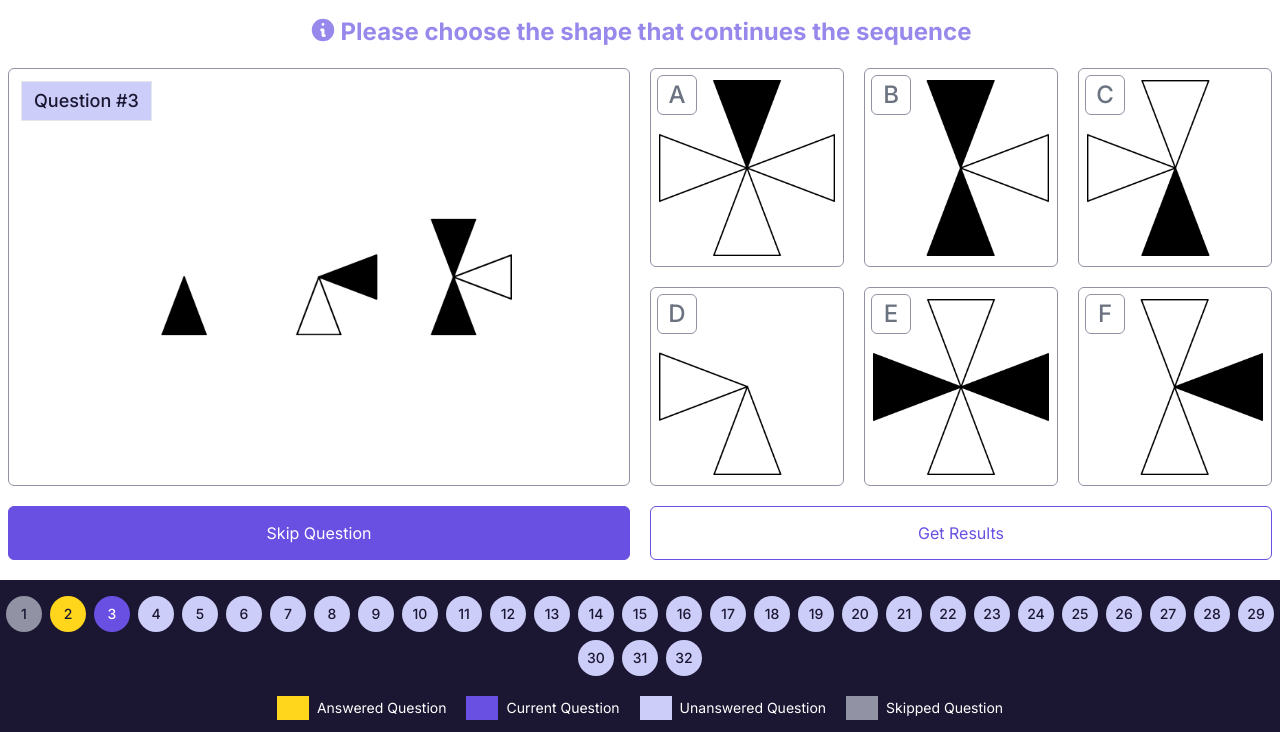
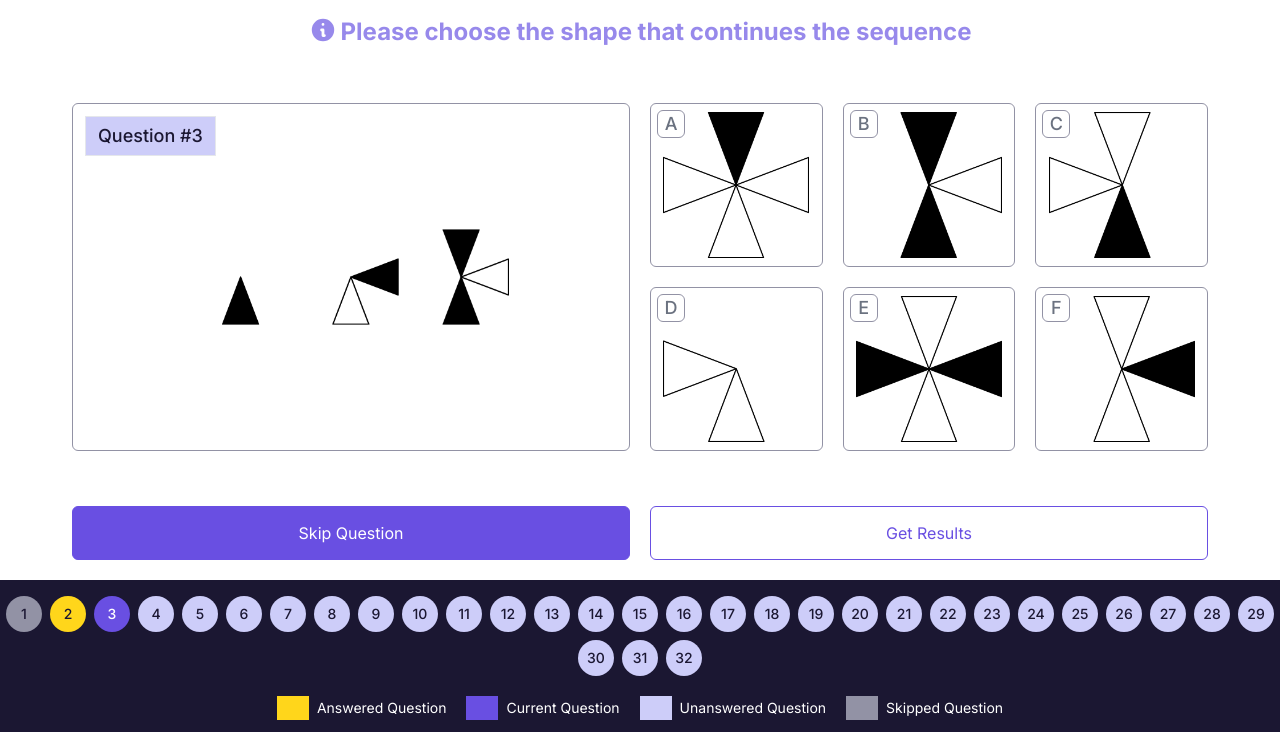
Before and after one commit to isaadgulzar/analyse-my-iq-live, a plain HTML site: page index.html in a window 1280 px wide. Shown: the part 68-800 px from the top of the page. Drawn offline with nearby package versions, Linux system fonts and the light colour scheme.

Commit message:
Add files via upload

```diff
--- a/index.html
+++ b/index.html
@@ -13,14 +13,14 @@
 </head>
 
 <body>
-    <!-- THIS WILL SHOW ON THE WRONG ORIENTATION -->
+    <!-- THIS WILL SHOW ON THE Landscape ORIENTATION -->
     <!-- <div id="turn" class="fixed z-50 h-full w-full bg-white">
         <p class="flex flex-col h-full justify-center items-center space-y-3">
             <img class="h-10 w-10 transform rotate-45" src="./assets/images/rotate.png" alt="">
             <span class="text-purple">Please rotate your device!</span>
         </p>
     </div> -->
-    <div class="flex flex-col justify-between h-screen pb-28 md:pb-48 lg:pb-0 font-inter">
+    <div class="wrapper flex flex-col justify-between h-screen pb-28 sm:pb-40 md:pb-44 lg:pb-0 font-inter">
         <!-- Top bar  -->
         <nav class="bg-dark-blue flex-shrink-0 h-16 px-2">
             <div class="max-w-7xl mx-auto relative flex items-center justify-between space-x-3 md:space-x-7 h-16">
@@ -78,18 +78,18 @@
             </h1>
         </div>
         <!-- content -->
-        <div class="max-w-7xl mx-auto flex-shrink h-full w-full flex flex-col lg:grid lg:grid-cols-2 gap-3 lg:gap-5 items-center justify-center px-2">
-            <div style="background: url(./assets/images/q1.png);" class="question h-1/2 lg:h-4/5 xl:h-full 2xl:h-5/6 flex-shrink w-full relative flex items-center justify-center border border-grey rounded-md">
+        <div class="content-wrapper lg:max-w-6xl 2xl:max-w-7xl mx-auto flex-shrink h-full w-full flex flex-col lg:grid lg:grid-cols-2 gap-3 lg:gap-5 items-center justify-center px-2">
+            <div style="background: url(./assets/images/q1.png);" class="question h-1/2 lg:h-4/5 xl:h-5/6 2xl:h-96 flex-shrink w-full relative flex items-center justify-center border border-grey rounded-md">
                 <span class="absolute left-1.5 md:left-3 top-1.5 md:top-3 text-dark-blue bg-purple-lighter font-medium text-sm md:text-lg border h-7 md:h-10 p-1.5 md:p-3 flex justify-center items-center">
                     Question # <span>3</span>
                 </span>
                 <!-- <p class="text-base md:text-xl"> What's 50% of 500, divided by 5?</p> -->
             </div>
-            <div class="h-1/2 lg:h-4/5 xl:h-full 2xl:h-5/6 w-full grid grid-cols-3 gap-2 lg:gap-5 lg:items-center lg:justify-between">
+            <div class="h-1/2 lg:h-4/5 xl:h-5/6 2xl:h-96 w-full grid grid-cols-3 gap-2 lg:gap-5 lg:items-center lg:justify-between">
                 <div style="background: url(./assets/images/a1_1.png);" class="answer flex flex-wrap items-center h-full border border-grey rounded-md">
                     <input id="checkbox1" type="radio" name="q1" class="hidden">
                     <label for="checkbox1" class="relative flex items-center justify-center md:space-x-5 h-full w-full cursor-pointer px-1.5 md:px-4 py-1.5 md:py-5">
-                        <span class="absolute -top-0.5 -left-0.5 option-num text-gray-500 font-medium text-xs md:text-2xl border border-grey rounded-md w-4 md:w-10 h-4 md:h-10 p-3 flex justify-center items-center">
+                        <span class="absolute -top-0.5 -left-0.5 option-num text-gray-500 font-medium text-xs md:text-base lg:text-lg 2xl:text-2xl border border-grey rounded-md w-4 md:w-7 2xl:w-9 h-4 md:h-7 2xl:h-9 p-3 flex justify-center items-center">
                             A
                         </span>
                         <!-- <span class="text-xxs md:text-base option-text text-black">Option One </span> -->
@@ -98,7 +98,7 @@
                 <div style="background: url(./assets/images/a1_2.png);" class="answer flex flex-wrap items-center h-full border border-grey rounded-md">
                     <input id="checkbox2" type="radio" name="q1" class="hidden">
                     <label for="checkbox2" class="relative flex items-center justify-center md:space-x-5 h-full w-full cursor-pointer px-1.5 md:px-4 py-1.5 md:py-5">
-                        <span class="absolute -top-0.5 -left-0.5 option-num text-gray-500 font-medium text-xs md:text-2xl border border-grey rounded-md w-4 md:w-10 h-4 md:h-10 p-3 flex justify-center items-center">
+                        <span class="absolute -top-0.5 -left-0.5 option-num text-gray-500 font-medium text-xs md:text-base lg:text-lg 2xl:text-2xl border border-grey rounded-md w-4 md:w-7 2xl:w-9 h-4 md:h-7 2xl:h-9 p-3 flex justify-center items-center">
                             B
                         </span>
                         <!-- <span class="text-xxs md:text-base option-text text-black">Option Two </span> -->
@@ -107,7 +107,7 @@
                 <div style="background: url(./assets/images/a1_3.png);" class="answer flex flex-wrap items-center h-full border border-grey rounded-md">
                     <input id="checkbox3" type="radio" name="q1" class="hidden">
                     <label for="checkbox3" class="relative flex items-center justify-center md:space-x-5 h-full w-full cursor-pointer px-1.5 md:px-4 py-1.5 md:py-5">
-                        <span class="absolute -top-0.5 -left-0.5 option-num text-gray-500 font-medium text-xs md:text-2xl border border-grey rounded-md w-4 md:w-10 h-4 md:h-10 p-3 flex justify-center items-center">
+                        <span class="absolute -top-0.5 -left-0.5 option-num text-gray-500 font-medium text-xs md:text-base lg:text-lg 2xl:text-2xl border border-grey rounded-md w-4 md:w-7 2xl:w-9 h-4 md:h-7 2xl:h-9 p-3 flex justify-center items-center">
                             C
                         </span>
                         <!-- <span class="text-xxs md:text-base option-text text-black">Option Three </span> -->
@@ -116,7 +116,7 @@
                 <div style="background: url(./assets/images/a1_4.png);" class="answer flex flex-wrap items-center h-full border border-grey rounded-md">
                     <input id="checkbox4" type="radio" name="q1" class="hidden">
                     <label for="checkbox4" class="relative flex items-center justify-center md:space-x-5 h-full w-full cursor-pointer px-1.5 md:px-4 py-1.5 md:py-5">
-                        <span class="absolute -top-0.5 -left-0.5 option-num text-gray-500 font-medium text-xs md:text-2xl border border-grey rounded-md w-4 md:w-10 h-4 md:h-10 p-3 flex justify-center items-center">
+                        <span class="absolute -top-0.5 -left-0.5 option-num text-gray-500 font-medium text-xs md:text-base lg:text-lg 2xl:text-2xl border border-grey rounded-md w-4 md:w-7 2xl:w-9 h-4 md:h-7 2xl:h-9 p-3 flex justify-center items-center">
                             D
                         </span>
                         <!-- <span class="text-xxs md:text-base option-text text-black">Option Four </span> -->
@@ -125,7 +125,7 @@
                 <div style="background: url(./assets/images/a1_5.png);" class="answer flex flex-wrap items-center h-full border border-grey rounded-md">
                     <input id="checkbox5" type="radio" name="q1" class="hidden">
                     <label for="checkbox5" class="relative flex items-center justify-center md:space-x-5 h-full w-full cursor-pointer px-1.5 md:px-4 py-1.5 md:py-5">
-                        <span class="absolute -top-0.5 -left-0.5 option-num text-gray-500 font-medium text-xs md:text-2xl border border-grey rounded-md w-4 md:w-10 h-4 md:h-10 p-3 flex justify-center items-center">
+                        <span class="absolute -top-0.5 -left-0.5 option-num text-gray-500 font-medium text-xs md:text-base lg:text-lg 2xl:text-2xl border border-grey rounded-md w-4 md:w-7 2xl:w-9 h-4 md:h-7 2xl:h-9 p-3 flex justify-center items-center">
                             E
                         </span>
                         <!-- <span class="text-xxs md:text-base option-text text-black">Option Five </span> -->
@@ -134,7 +134,7 @@
                 <div style="background: url(./assets/images/a1_6.png);" class="answer flex flex-wrap items-center h-full border border-grey rounded-md">
                     <input id="checkbox6" type="radio" name="q1" class="hidden">
                     <label for="checkbox6" class="relative flex items-center justify-center md:space-x-5 h-full w-full cursor-pointer px-1.5 md:px-4 py-1.5 md:py-5">
-                        <span class="absolute -top-0.5 -left-0.5 option-num text-gray-500 font-medium text-xs md:text-2xl border border-grey rounded-md w-4 md:w-10 h-4 md:h-10 p-3 flex justify-center items-center">
+                        <span class="absolute -top-0.5 -left-0.5 option-num text-gray-500 font-medium text-xs md:text-base lg:text-lg 2xl:text-2xl border border-grey rounded-md w-4 md:w-7 2xl:w-9 h-4 md:h-7 2xl:h-9 p-3 flex justify-center items-center">
                             F
                         </span>
                         <!-- <span class="text-xxs md:text-base option-text text-black">Option Six </span> -->
@@ -143,7 +143,7 @@
             </div>
         </div>
         <!-- Action Buttons  -->
-        <div class="max-w-7xl mx-auto w-full flex-shrink-0 h-10 md:h-auto grid grid-cols-2 gap-2 lg:gap-5 items-center justify-center px-2 py-2.5 lg:py-5">
+        <div class="lg:max-w-6xl 2xl:max-w-7xl mx-auto w-full flex-shrink-0 h-10 md:h-auto grid grid-cols-2 gap-2 lg:gap-5 items-center justify-center px-2 py-2.5 sm:py-3.5 lg:py-5">
             <button class="btn-purple shadow-purple py-1.5 md:py-3.5 px-5 md:px-12">
                 Skip Question
             </button>
```
